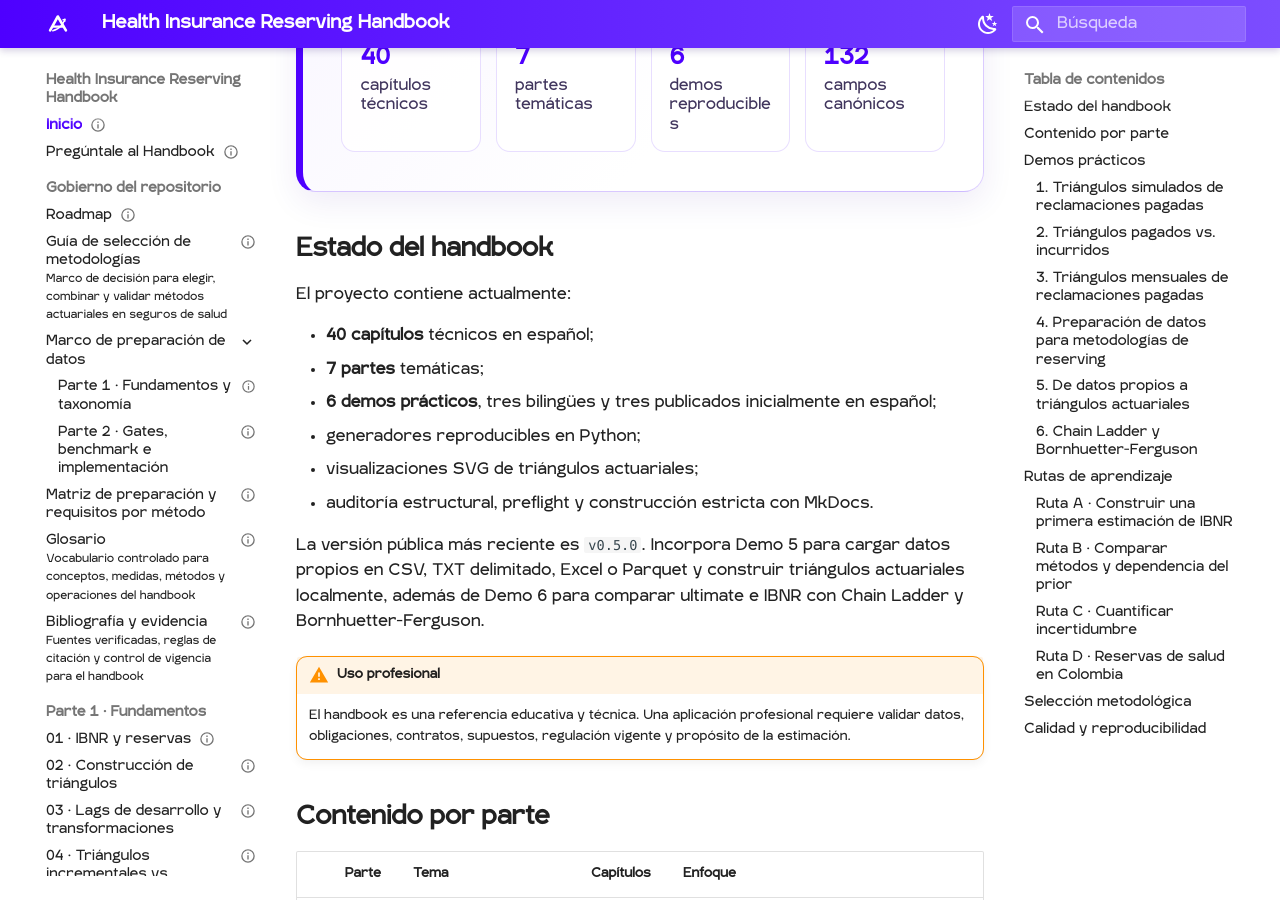
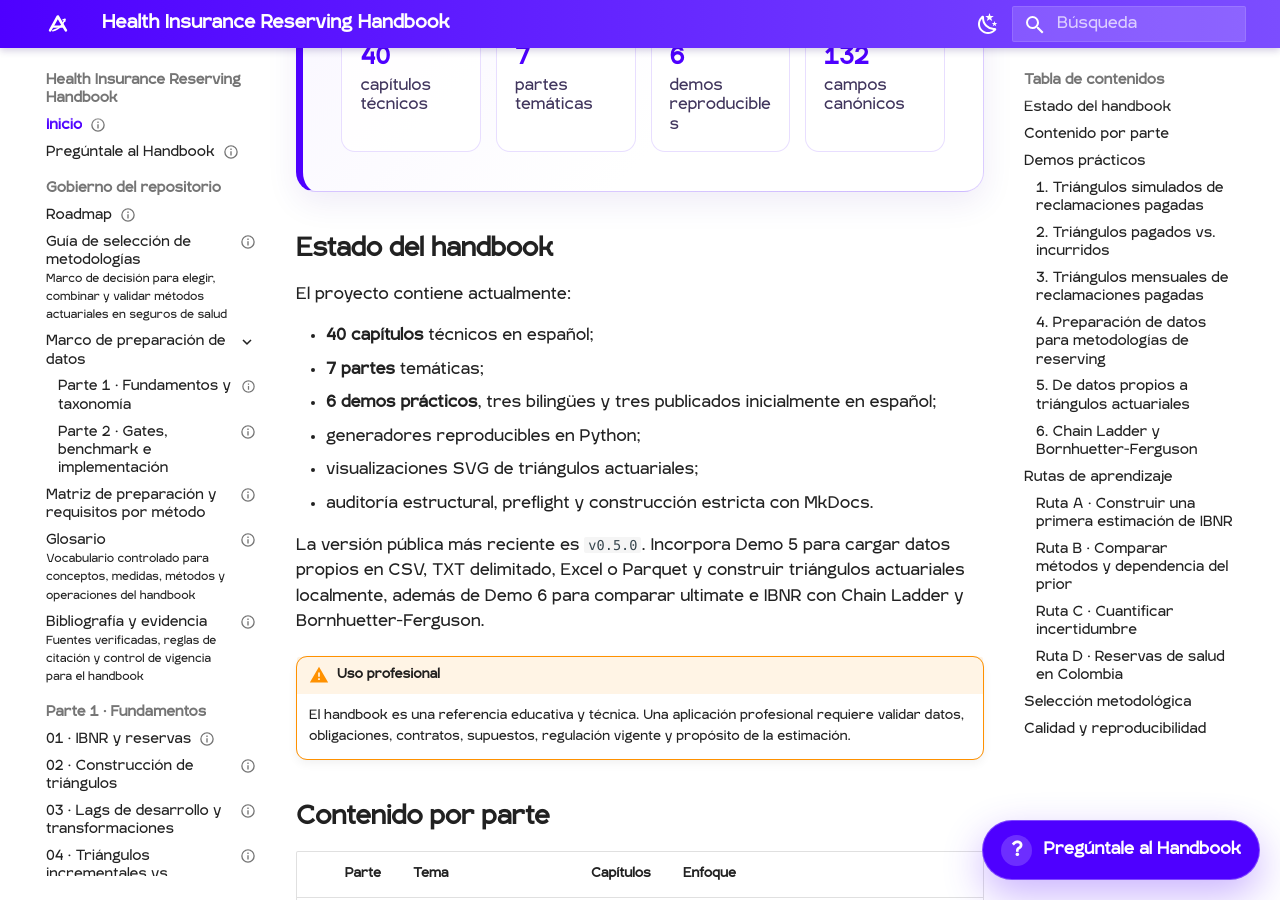
Before and after one commit to jaforero/health-insurance-reserving-handbook, an MkDocs documentation site: the page built from docs/index.md, in a window 1280 px wide and 900 px high, scrolled down 556 px. Built offline with MkDocs 1.6.1 and Material for MkDocs 9.7.7, drawn with Linux system fonts in a browser that asks for light colours.

Commit message:
fix: load global Ask the Handbook panel stylesheet

```diff
--- a/mkdocs.yml
+++ b/mkdocs.yml
@@ -81,7 +81,7 @@ extra_css:
   - stylesheets/igrasans.css
   - stylesheets/corporate.css
 
-  - stylesheets/handbook-qa.css
+  - assets/stylesheets/handbook-qa.css
 extra_javascript:
   - https://unpkg.com/mermaid@10/dist/mermaid.min.js
   - https://cdn.jsdelivr.net/npm/mathjax@3/es5/tex-mml-chtml.js
```
